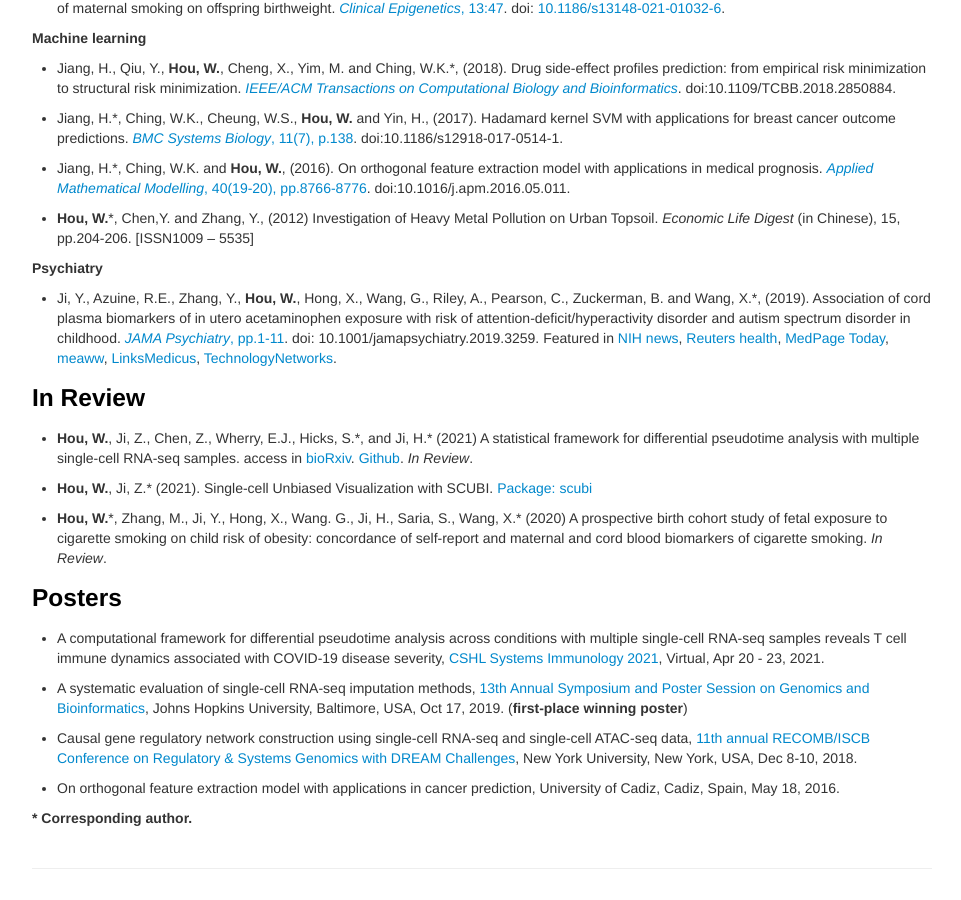
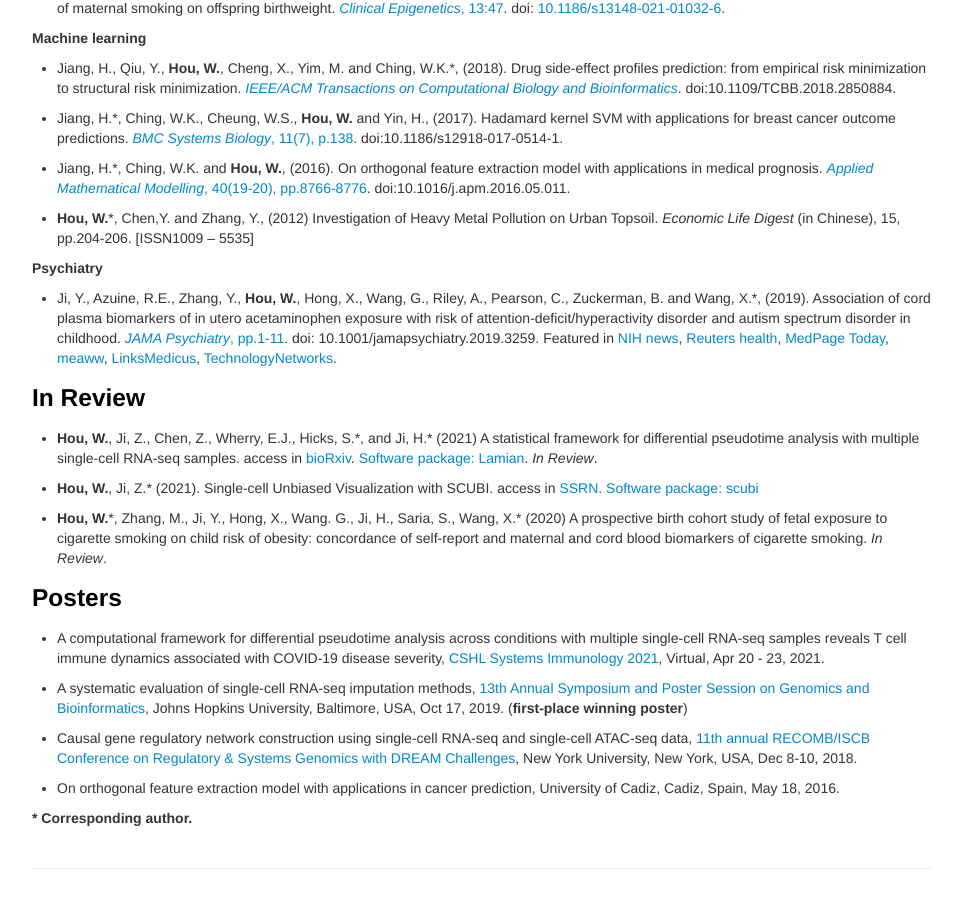
Before and after one commit to Winnie09/Wenpin_Hou, a Jekyll site: the page built from pages/publications.md, in a window 1280 px wide and 900 px high, scrolled down 774 px. Shown: the whole window, without its empty margins (158-1119 px from the left). Built offline with Jekyll 4.4.1, drawn with Linux system fonts in a browser that asks for light colours.

Commit message:
publications.md

```diff
--- a/pages/publications.md
+++ b/pages/publications.md
@@ -45,9 +45,9 @@ For a complete list of publications, see also [Google Scholar](https://scholar.g
 
 ### In Review
 
-- **Hou, W.**, Ji, Z., Chen, Z., Wherry, E.J., Hicks, S.\*, and Ji, H.\* (2021) A statistical framework for differential pseudotime analysis with multiple single-cell RNA-seq samples. access in [bioRxiv](https://www.biorxiv.org/content/10.1101/2021.07.10.451910v1.full.pdf+html). [Github](https://github.com/Winnie09/Lamian). *In Review*.
+- **Hou, W.**, Ji, Z., Chen, Z., Wherry, E.J., Hicks, S.\*, and Ji, H.\* (2021) A statistical framework for differential pseudotime analysis with multiple single-cell RNA-seq samples. access in [bioRxiv](https://www.biorxiv.org/content/10.1101/2021.07.10.451910v1.full.pdf+html). [Software package: Lamian](https://github.com/Winnie09/Lamian). *In Review*.
 
-- **Hou, W.**, Ji, Z.\* (2021). Single-cell Unbiased Visualization with SCUBI. [Package: scubi](https://winnie09.github.io/Wenpin_Hou/pages/SCUBI.html)
+- **Hou, W.**, Ji, Z.\* (2021). Single-cell Unbiased Visualization with SCUBI. access in [SSRN](https://papers.ssrn.com/sol3/papers.cfm?abstract_id=3881357). [Software package: scubi](https://winnie09.github.io/Wenpin_Hou/pages/SCUBI.html)
 
 - **Hou, W.**\*, Zhang, M., Ji, Y., Hong, X., Wang. G., Ji, H., Saria, S., Wang, X.\* (2020)  A prospective birth cohort study of fetal exposure to cigarette smoking on child risk of obesity: concordance of self-report and maternal and cord blood biomarkers of cigarette smoking. *In Review*.
 
```
